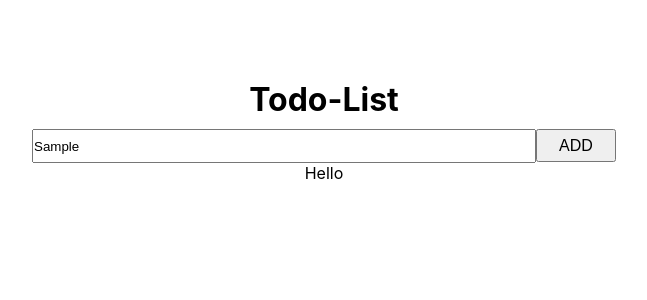
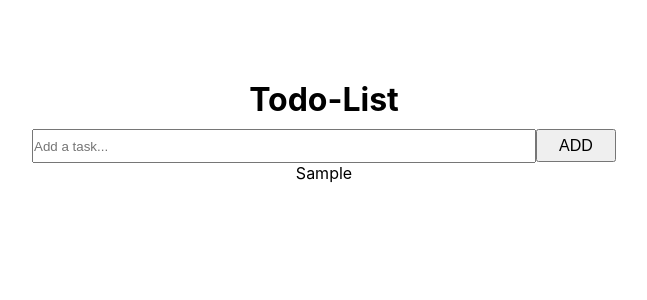
Before and after one commit to Limhagyeong/Remind_React, a React (Create React App) app: page / in a window 1280 px wide. Both pictures are taken after typing "Sample" into the empty fields and a click on the button "ADD". Shown: the top 300 px of the page, without its empty margins (316-963 px from the left). Built offline with nearby package versions, Linux system fonts and the light colour scheme.

Commit message:
creat, read

```diff
--- a/src/App.js
+++ b/src/App.js
@@ -1,19 +1,12 @@
 import { Fragment } from 'react';
-import { BrowserRouter as Router, Route, Routes } from 'react-router-dom';
 import Header from './component/Header';
-import Inputbar from './component/Inputbar';
-import List from './component/List';
+import TodoList from './component/TodoList';
 
 function App() {
   return (
     <Fragment>
       <Header />
-      <Inputbar />
-      <Router>
-        <Routes>
-          <Route path={'/'} element={<List />}></Route>
-        </Routes>
-      </Router>
+      <TodoList />
     </Fragment>
   );
 }
--- a/src/component/Inputbar.js
+++ /dev/null
@@ -1,16 +0,0 @@
-// Create, Update, Delete 연습
-function TodoList() {
-  return (
-    <div className="TodoList">
-      <input
-        className="Inputbar"
-        type="text"
-        name="InputTodo"
-        placeholder="Add a task..."
-      />
-      <input className="AddBtn" type="button" value="ADD" />
-    </div>
-  );
-}
-
-export default TodoList;
--- a/src/component/List.js
+++ /dev/null
@@ -1,5 +0,0 @@
-function List() {
-  return <div className="TodoList">Hello</div>;
-}
-
-export default List;
--- /dev/null
+++ b/src/component/TodoList.js
@@ -0,0 +1,44 @@
+import { useState } from 'react';
+
+// Create, Update, Delete 연습
+function TodoList() {
+  const [task, setTask] = useState('');
+  const [tasks, setTasks] = useState([]);
+
+  const addTask = () => {
+    if (task.trim() !== '') {
+      setTasks([...tasks, task]);
+      setTask('');
+      console.log(tasks);
+    }
+  };
+
+  function ShowTodoList() {
+    return (
+      <ul>
+        {tasks.map((task, index) => (
+          <li key={index}>{task}</li>
+        ))}
+      </ul>
+    );
+  }
+
+  return (
+    <div className="TodoList">
+      <input
+        className="Inputbar"
+        type="text"
+        name="InputTodo"
+        placeholder="Add a task..."
+        value={task}
+        onChange={(event) => {
+          setTask(event.target.value);
+        }}
+      />
+      <input className="AddBtn" type="button" value="ADD" onClick={addTask} />
+      <ShowTodoList />
+    </div>
+  );
+}
+
+export default TodoList;
```
